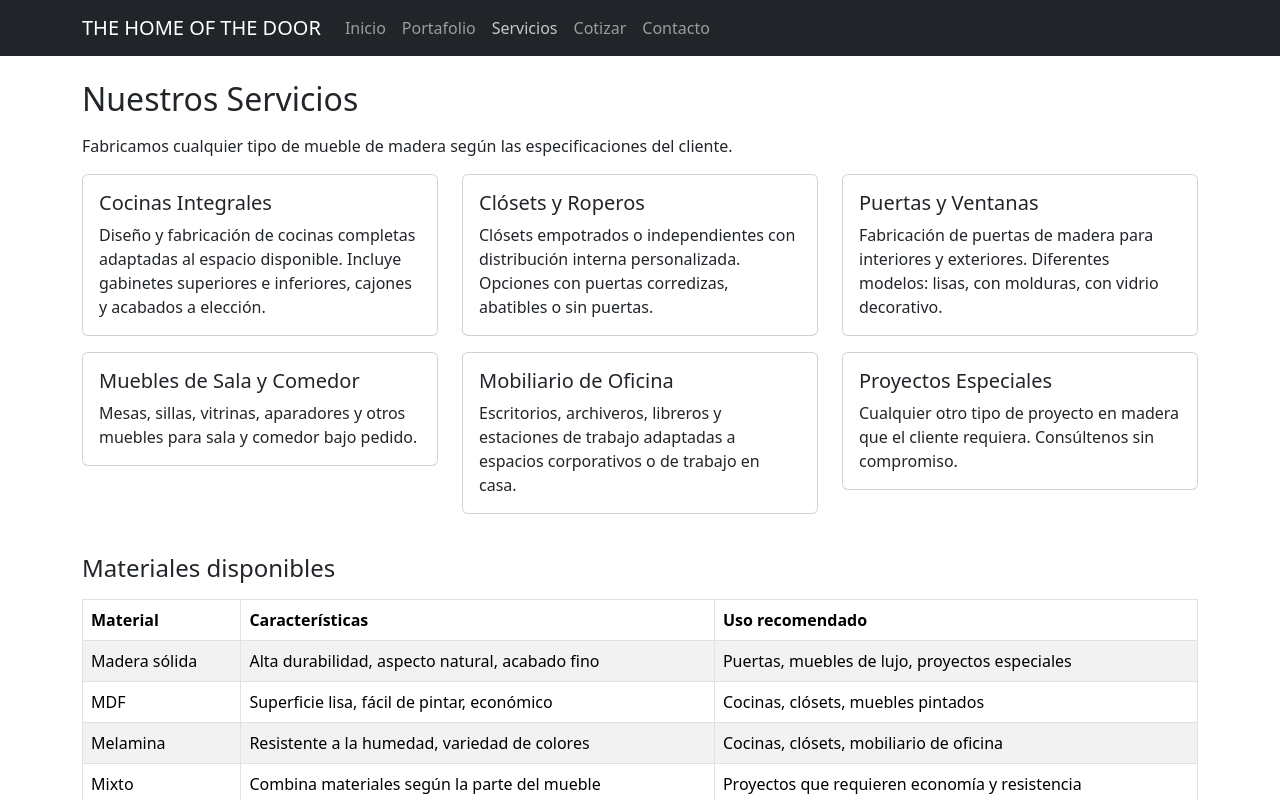
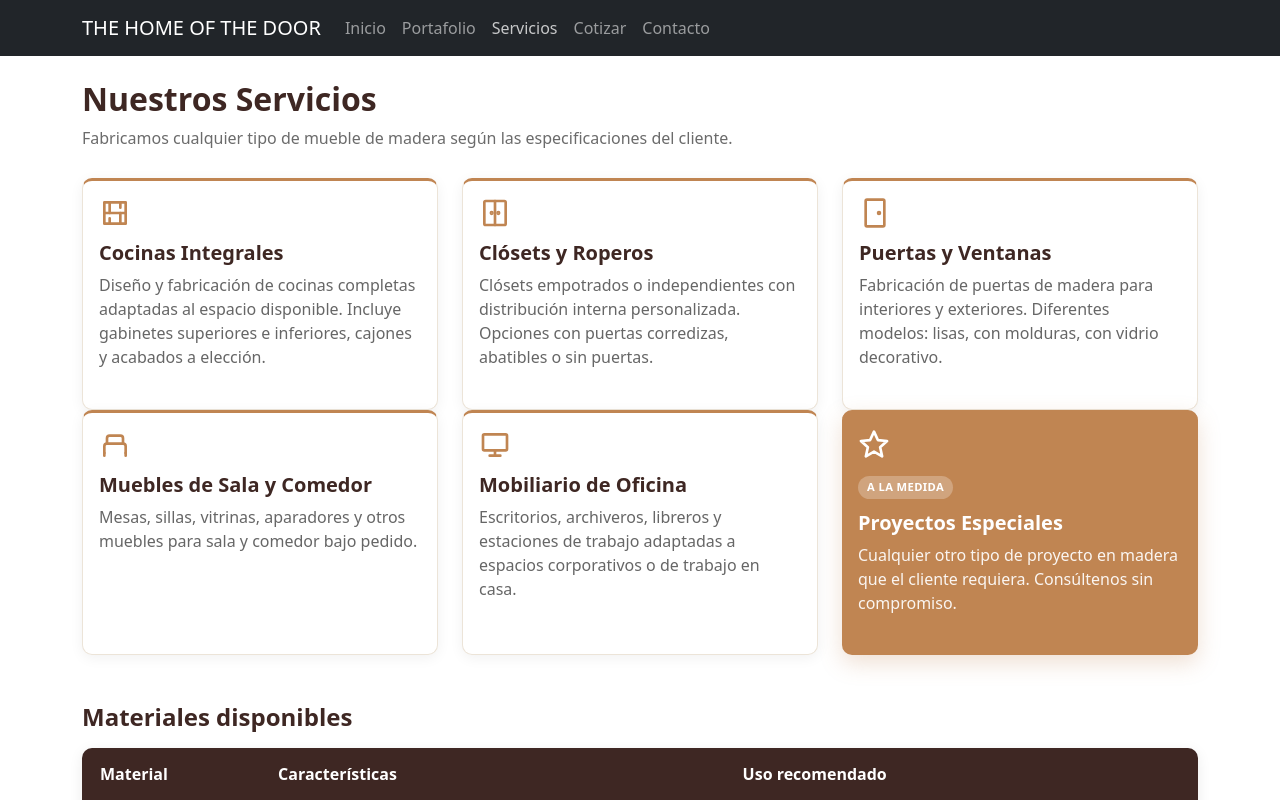
Before and after one commit to daniel-canales/the-home-of-the-door, a React (Create React App) app in the folder frontend/: page / in a window 1280 px wide. Both pictures are taken after a click on the button "Servicios". Shown: the top 800 px of the page. Built offline with nearby package versions, Linux system fonts and the light colour scheme.

Commit message:
Rediseño visual de Inicio, Portafolio y Servicios

```diff
--- a/frontend/src/AppNav.js
+++ b/frontend/src/AppNav.js
@@ -12,7 +12,7 @@ function AppNav() {
   const renderPagina = () => {
     if (paginaActual === 'inicio') return <Inicio setPagina={setPaginaActual} />;
     if (paginaActual === 'portafolio') return <Portafolio />;
-    if (paginaActual === 'servicios') return <Servicios />;
+    if (paginaActual === 'servicios') return <Servicios setPagina={setPaginaActual} />;
     if (paginaActual === 'cotizar') return <Cotizar />;
     if (paginaActual === 'contacto') return <Contacto />;
     return <Inicio setPagina={setPaginaActual} />;
--- a/frontend/src/Servicios.js
+++ b/frontend/src/Servicios.js
@@ -2,97 +2,219 @@ import Container from 'react-bootstrap/Container';
 import Row from 'react-bootstrap/Row';
 import Col from 'react-bootstrap/Col';
 import Card from 'react-bootstrap/Card';
-import Table from 'react-bootstrap/Table';
+import Button from 'react-bootstrap/Button';
 
-function Servicios() {
+// Paleta de marca (misma que Inicio.js y Portafolio.js)
+const COLOR_DARK = '#3E2723';
+const COLOR_ACCENT = '#C08552';
+const COLOR_BG_WARM = '#F7F1E8';
+
+const iconoProps = {
+  width: 32,
+  height: 32,
+  viewBox: '0 0 24 24',
+  fill: 'none',
+  stroke: COLOR_ACCENT,
+  strokeWidth: 2,
+  strokeLinecap: 'round',
+  strokeLinejoin: 'round'
+};
+
+const servicios = [
+  {
+    titulo: 'Cocinas Integrales',
+    texto: 'Diseño y fabricación de cocinas completas adaptadas al espacio disponible. Incluye gabinetes superiores e inferiores, cajones y acabados a elección.',
+    destacado: false,
+    icono: (
+      <svg {...iconoProps}>
+        <path d="M4 4h16v16H4z" />
+        <path d="M4 12h16" />
+        <path d="M8 4v8M8 16v4M16 4v4M16 12v8" />
+      </svg>
+    )
+  },
+  {
+    titulo: 'Clósets y Roperos',
+    texto: 'Clósets empotrados o independientes con distribución interna personalizada. Opciones con puertas corredizas, abatibles o sin puertas.',
+    destacado: false,
+    icono: (
+      <svg {...iconoProps}>
+        <rect x="4" y="3" width="16" height="18" rx="1" />
+        <path d="M12 3v18" />
+        <circle cx="9.5" cy="12" r="0.6" fill={COLOR_ACCENT} />
+        <circle cx="14.5" cy="12" r="0.6" fill={COLOR_ACCENT} />
+      </svg>
+    )
+  },
+  {
+    titulo: 'Puertas y Ventanas',
+    texto: 'Fabricación de puertas de madera para interiores y exteriores. Diferentes modelos: lisas, con molduras, con vidrio decorativo.',
+    destacado: false,
+    icono: (
+      <svg {...iconoProps}>
+        <rect x="5" y="2" width="14" height="20" rx="1" />
+        <circle cx="15" cy="12" r="0.7" fill={COLOR_ACCENT} />
+      </svg>
+    )
+  },
+  {
+    titulo: 'Muebles de Sala y Comedor',
+    texto: 'Mesas, sillas, vitrinas, aparadores y otros muebles para sala y comedor bajo pedido.',
+    destacado: false,
+    icono: (
+      <svg {...iconoProps}>
+        <path d="M4 18v-5a2 2 0 012-2h12a2 2 0 012 2v5" />
+        <path d="M4 18v2M20 18v2" />
+        <path d="M6 11V7a2 2 0 012-2h8a2 2 0 012 2v4" />
+      </svg>
+    )
+  },
+  {
+    titulo: 'Mobiliario de Oficina',
+    texto: 'Escritorios, archiveros, libreros y estaciones de trabajo adaptadas a espacios corporativos o de trabajo en casa.',
+    destacado: false,
+    icono: (
+      <svg {...iconoProps}>
+        <rect x="3" y="4" width="18" height="12" rx="1" />
+        <path d="M8 20h8M12 16v4" />
+      </svg>
+    )
+  },
+  {
+    titulo: 'Proyectos Especiales',
+    texto: 'Cualquier otro tipo de proyecto en madera que el cliente requiera. Consúltenos sin compromiso.',
+    destacado: true,
+    icono: (
+      <svg {...iconoProps} stroke={'#fff'}>
+        <path d="M12 2l2.9 6.3 6.9.7-5.2 4.7 1.5 6.8L12 17l-6.1 3.5 1.5-6.8L2.2 9l6.9-.7z" />
+      </svg>
+    )
+  }
+];
+
+const materiales = [
+  { material: 'Madera sólida', caracteristicas: 'Alta durabilidad, aspecto natural, acabado fino', uso: 'Puertas, muebles de lujo, proyectos especiales' },
+  { material: 'MDF', caracteristicas: 'Superficie lisa, fácil de pintar, económico', uso: 'Cocinas, clósets, muebles pintados' },
+  { material: 'Melamina', caracteristicas: 'Resistente a la humedad, variedad de colores', uso: 'Cocinas, clósets, mobiliario de oficina' },
+  { material: 'Mixto', caracteristicas: 'Combina materiales según la parte del mueble', uso: 'Proyectos que requieren economía y resistencia' }
+];
+
+function Servicios({ setPagina }) {
   return (
-    <Container className="mt-4">
-      <h2 className="mb-3">Nuestros Servicios</h2>
-      <p>Fabricamos cualquier tipo de mueble de madera según las especificaciones del cliente.</p>
+    <Container className="mt-4" style={{ marginBottom: '60px' }}>
+      <h2 className="mb-2" style={{ fontWeight: '800', color: COLOR_DARK }}>Nuestros Servicios</h2>
+      <p style={{ color: '#6b6b6b', marginBottom: '28px' }}>
+        Fabricamos cualquier tipo de mueble de madera según las especificaciones del cliente.
+      </p>
 
-      <Row className="mb-4">
-        <Col md={4}>
-          <Card className="mb-3">
+      <Row className="mb-5">
+        {servicios.map((s, i) => (
+          <Col md={4} key={i}>
+            <Card
+              className="mb-4"
+              style={{
+                border: s.destacado ? 'none' : '1px solid #ece4d8',
+                borderTop: `3px solid ${COLOR_ACCENT}`,
+                borderRadius: '10px',
+                boxShadow: s.destacado ? '0 8px 22px rgba(192,133,82,0.25)' : '0 3px 14px rgba(0,0,0,0.06)',
+                background: s.destacado ? COLOR_ACCENT : '#fff',
+                transition: 'transform 0.2s, box-shadow 0.2s',
+                height: '100%'
+              }}
+              onMouseEnter={e => {
+                e.currentTarget.style.transform = 'translateY(-6px)';
+              }}
+              onMouseLeave={e => {
+                e.currentTarget.style.transform = 'translateY(0)';
+              }}
+            >
               <Card.Body>
-              <Card.Title>Cocinas Integrales</Card.Title>
-              <Card.Text>Diseño y fabricación de cocinas completas adaptadas al espacio disponible. Incluye gabinetes superiores e inferiores, cajones y acabados a elección.</Card.Text>
+                <div style={{ marginBottom: '12px' }}>{s.icono}</div>
+                {s.destacado && (
+                  <span style={{
+                    display: 'inline-block',
+                    background: 'rgba(255,255,255,0.25)',
+                    color: '#fff',
+                    fontSize: '0.7rem',
+                    fontWeight: '700',
+                    padding: '3px 9px',
+                    borderRadius: '999px',
+                    textTransform: 'uppercase',
+                    letterSpacing: '0.4px',
+                    marginBottom: '8px'
+                  }}>
+                    A la medida
+                  </span>
+                )}
+                <Card.Title style={{
+                  fontWeight: '700',
+                  color: s.destacado ? '#fff' : COLOR_DARK,
+                  marginTop: s.destacado ? '4px' : 0
+                }}>
+                  {s.titulo}
+                </Card.Title>
+                <Card.Text style={{ color: s.destacado ? 'rgba(255,255,255,0.92)' : '#666' }}>
+                  {s.texto}
+                </Card.Text>
               </Card.Body>
             </Card>
           </Col>
-        <Col md={4}>
-          <Card className="mb-3">
-            <Card.Body>
-              <Card.Title>Clósets y Roperos</Card.Title>
-              <Card.Text>Clósets empotrados o independientes con distribución interna personalizada. Opciones con puertas corredizas, abatibles o sin puertas.</Card.Text>
-            </Card.Body>
-          </Card>
-        </Col>
-        <Col md={4}>
-          <Card className="mb-3">
-            <Card.Body>
-              <Card.Title>Puertas y Ventanas</Card.Title>
-              <Card.Text>Fabricación de puertas de madera para interiores y exteriores. Diferentes modelos: lisas, con molduras, con vidrio decorativo.</Card.Text>
-            </Card.Body>
-          </Card>
-        </Col>
-        <Col md={4}>
-          <Card className="mb-3">
-            <Card.Body>
-              <Card.Title>Muebles de Sala y Comedor</Card.Title>
-              <Card.Text>Mesas, sillas, vitrinas, aparadores y otros muebles para sala y comedor bajo pedido.</Card.Text>
-            </Card.Body>
-          </Card>
-        </Col>
-        <Col md={4}>
-          <Card className="mb-3">
-            <Card.Body>
-              <Card.Title>Mobiliario de Oficina</Card.Title>
-              <Card.Text>Escritorios, archiveros, libreros y estaciones de trabajo adaptadas a espacios corporativos o de trabajo en casa.</Card.Text>
-            </Card.Body>
-          </Card>
-        </Col>
-        <Col md={4}>
-          <Card className="mb-3">
-            <Card.Body>
-              <Card.Title>Proyectos Especiales</Card.Title>
-              <Card.Text>Cualquier otro tipo de proyecto en madera que el cliente requiera. Consúltenos sin compromiso.</Card.Text>
-            </Card.Body>
-          </Card>
-        </Col>
+        ))}
       </Row>
 
-      <h4 className="mb-3">Materiales disponibles</h4>
-      <Table striped bordered hover>
+      <h4 className="mb-3" style={{ fontWeight: '700', color: COLOR_DARK }}>Materiales disponibles</h4>
+      <div style={{
+        borderRadius: '10px',
+        overflow: 'hidden',
+        boxShadow: '0 3px 14px rgba(0,0,0,0.08)',
+        marginBottom: '50px'
+      }}>
+        <table style={{ width: '100%', borderCollapse: 'collapse', background: '#fff' }}>
           <thead>
-          <tr>
-            <th>Material</th>
-            <th>Características</th>
-            <th>Uso recomendado</th>
+            <tr style={{ background: COLOR_DARK }}>
+              <th style={{ color: '#fff', padding: '14px 18px', textAlign: 'left', fontWeight: '600' }}>Material</th>
+              <th style={{ color: '#fff', padding: '14px 18px', textAlign: 'left', fontWeight: '600' }}>Características</th>
+              <th style={{ color: '#fff', padding: '14px 18px', textAlign: 'left', fontWeight: '600' }}>Uso recomendado</th>
             </tr>
           </thead>
           <tbody>
-          <tr>
-            <td>Madera sólida</td>
-            <td>Alta durabilidad, aspecto natural, acabado fino</td>
-            <td>Puertas, muebles de lujo, proyectos especiales</td>
+            {materiales.map((m, i) => (
+              <tr key={i} style={{ background: i % 2 === 0 ? '#fff' : COLOR_BG_WARM }}>
+                <td style={{ padding: '14px 18px', fontWeight: '700', color: COLOR_ACCENT }}>{m.material}</td>
+                <td style={{ padding: '14px 18px', color: '#444' }}>{m.caracteristicas}</td>
+                <td style={{ padding: '14px 18px', color: '#444' }}>{m.uso}</td>
               </tr>
-          <tr>
-            <td>MDF</td>
-            <td>Superficie lisa, fácil de pintar, económico</td>
-            <td>Cocinas, clósets, muebles pintados</td>
-          </tr>
-          <tr>
-            <td>Melamina</td>
-            <td>Resistente a la humedad, variedad de colores</td>
-            <td>Cocinas, clósets, mobiliario de oficina</td>
-          </tr>
-          <tr>
-            <td>Mixto</td>
-            <td>Combina materiales según la parte del mueble</td>
-            <td>Proyectos que requieren economía y resistencia</td>
-          </tr>
+            ))}
           </tbody>
-      </Table>
+        </table>
+      </div>
+
+      {/* CTA final */}
+      <div style={{
+        background: COLOR_BG_WARM,
+        borderRadius: '12px',
+        padding: '36px',
+        textAlign: 'center'
+      }}>
+        <h5 style={{ fontWeight: '700', color: COLOR_DARK, marginBottom: '8px' }}>
+          ¿No ves lo que buscas?
+        </h5>
+        <p style={{ color: '#6b6b6b', marginBottom: '20px' }}>
+          Escríbenos y cotizamos tu proyecto sin compromiso.
+        </p>
+        <Button
+          onClick={() => setPagina && setPagina('cotizar')}
+          style={{
+            background: COLOR_ACCENT,
+            border: 'none',
+            fontWeight: '600',
+            padding: '10px 28px',
+            borderRadius: '6px'
+          }}
+        >
+          Solicitar cotización
+        </Button>
+      </div>
     </Container>
   );
 }
```
Also changed, not shown: frontend/src/Portafolio.js (+23 -29 lines). Lines whose indentation alone changed are shown as unchanged.
